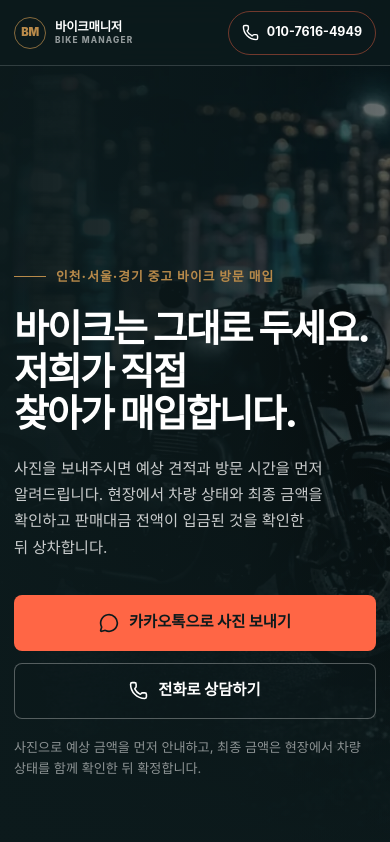
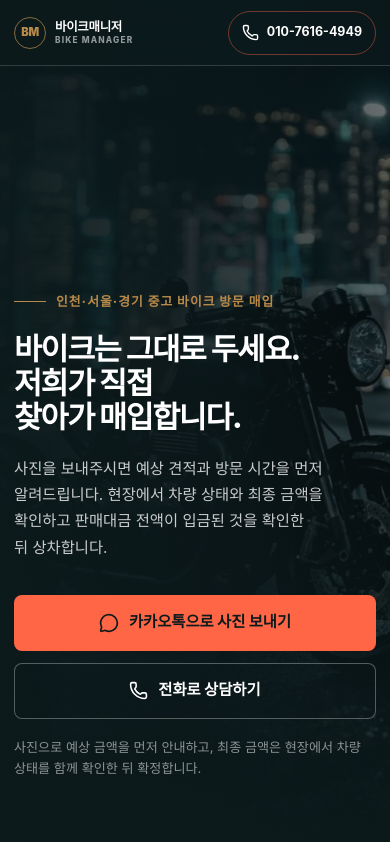
Before and after one commit to 12538253/bike-landing, a Next.js app: page / in a window 390 px wide. Shown: the top 842 px of the page. Built offline with nearby package versions, Linux system fonts and the light colour scheme.

Commit message:
fix: verify benefit-led mobile copy

```diff
--- a/app/globals.css
+++ b/app/globals.css
@@ -1381,6 +1381,10 @@ section[id] {
     width: 100%;
   }
 
+  .hero h1 {
+    font-size: 1.9rem;
+  }
+
   .hero__image {
     object-position: center;
   }
```
Also changed, not shown: .superpowers/sdd/2026-08-16-benefit-led-marketing-copy/task-3-report.md (added), 1 other file (tests, documents, lock files or other folders).
